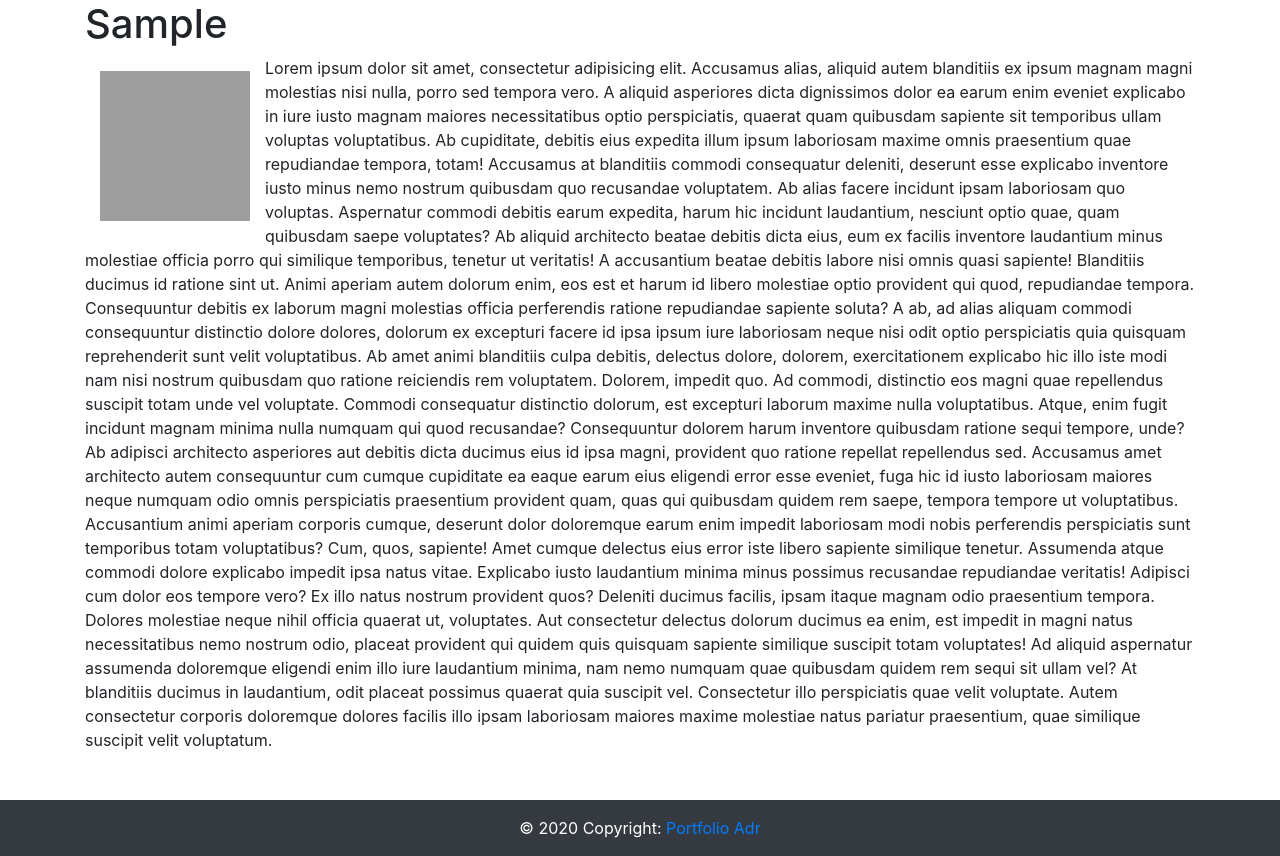
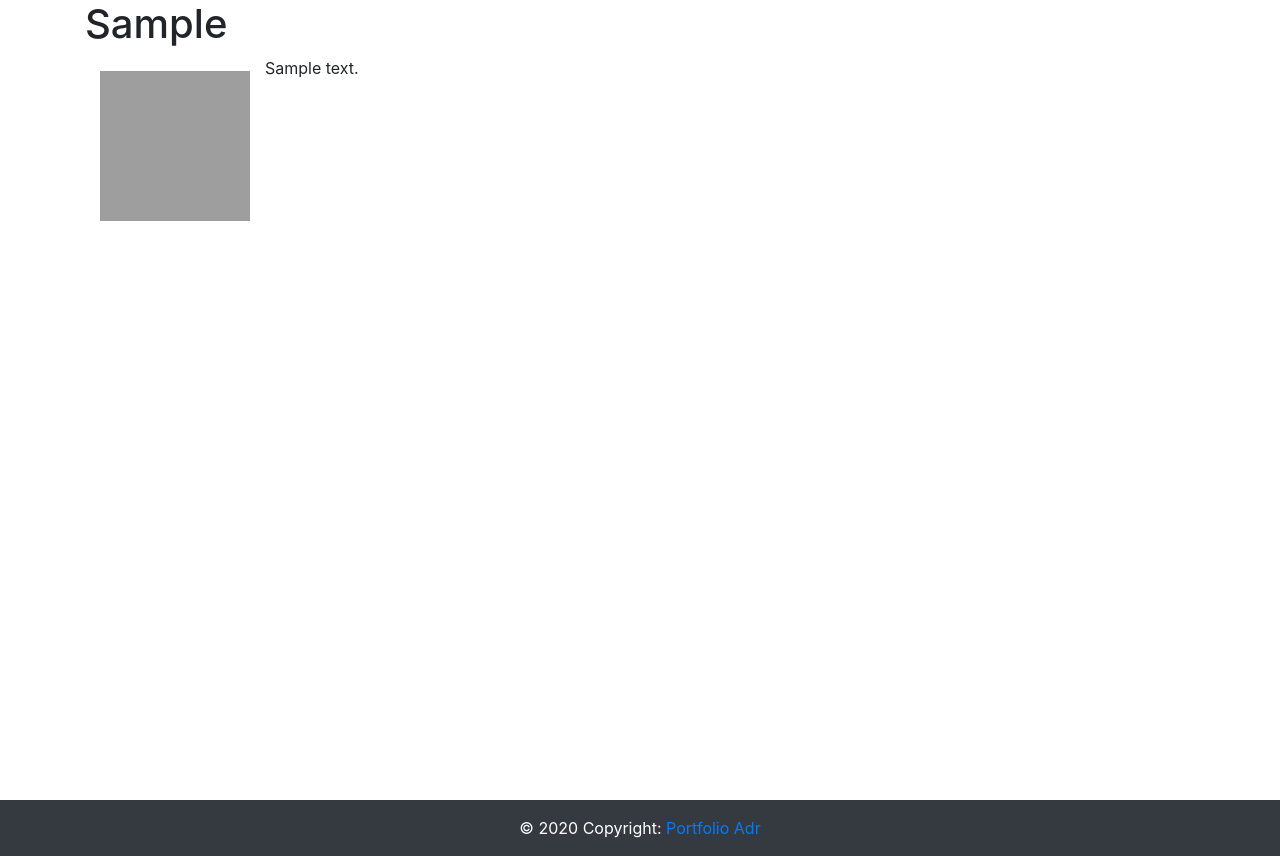
Before and after one commit to SzariK00/portfolio, a Django app: template infos/templates/infos/me.html in a window 1280 px wide. Shown: the part 56-912 px from the top of the page. Run offline with Django 3.2, Linux system fonts and the light colour scheme; the template is opened without the code that fills it: most values are stand-ins (such as "Sample title", 1, 10 or a date in 2020); some libraries are stand-ins or nearby versions; grey boxes are pictures that could not be loaded.

Commit message:
Dodany dynamiczny tekst lorem oraz obsluga poetry

```diff
--- a/infos/templates/infos/me.html
+++ b/infos/templates/infos/me.html
@@ -16,58 +16,7 @@
         <img src="https://scontent-waw1-1.xx.fbcdn.net/v/t1.0-9/535263_10207791447536596_7341348603523124082_n.jpg?_nc_cat=100&_nc_sid=85a577&_nc_ohc=TNG2P_1nO44AX8mLI_t&_nc_ht=scontent-waw1-1.xx&oh=64acd4e22bbae16113220ad494cf394c&oe=5F7EE6E2"
              style="float: left; margin: 15px; height: 150px; width: 150px">
         <p>
-            Lorem ipsum dolor sit amet, consectetur adipisicing elit. Accusamus alias, aliquid autem blanditiis ex ipsum
-            magnam magni molestias nisi nulla, porro sed tempora vero. A aliquid asperiores dicta dignissimos dolor ea
-            earum
-            enim eveniet explicabo in iure iusto magnam maiores necessitatibus optio perspiciatis, quaerat quam
-            quibusdam
-            sapiente sit temporibus ullam voluptas voluptatibus. Ab cupiditate, debitis eius expedita illum ipsum
-            laboriosam
-            maxime omnis praesentium quae repudiandae tempora, totam! Accusamus at blanditiis commodi consequatur
-            deleniti,
-            deserunt esse explicabo inventore iusto minus nemo nostrum quibusdam quo recusandae voluptatem. Ab alias
-            facere
-            incidunt ipsam laboriosam quo voluptas. Aspernatur commodi debitis earum expedita, harum hic incidunt
-            laudantium, nesciunt optio quae, quam quibusdam saepe voluptates? Ab aliquid architecto beatae debitis dicta
-            eius, eum ex facilis inventore laudantium minus molestiae officia porro qui similique temporibus, tenetur ut
-            veritatis! A accusantium beatae debitis labore nisi omnis quasi sapiente! Blanditiis ducimus id ratione sint
-            ut.
-            Animi aperiam autem dolorum enim, eos est et harum id libero molestiae optio provident qui quod, repudiandae
-            tempora. Consequuntur debitis ex laborum magni molestias officia perferendis ratione repudiandae sapiente
-            soluta? A ab, ad alias aliquam commodi consequuntur distinctio dolore dolores, dolorum ex excepturi facere
-            id
-            ipsa ipsum iure laboriosam neque nisi odit optio perspiciatis quia quisquam reprehenderit sunt velit
-            voluptatibus. Ab amet animi blanditiis culpa debitis, delectus dolore, dolorem, exercitationem explicabo hic
-            illo iste modi nam nisi nostrum quibusdam quo ratione reiciendis rem voluptatem. Dolorem, impedit quo. Ad
-            commodi, distinctio eos magni quae repellendus suscipit totam unde vel voluptate. Commodi consequatur
-            distinctio
-            dolorum, est excepturi laborum maxime nulla voluptatibus. Atque, enim fugit incidunt magnam minima nulla
-            numquam
-            qui quod recusandae? Consequuntur dolorem harum inventore quibusdam ratione sequi tempore, unde? Ab adipisci
-            architecto asperiores aut debitis dicta ducimus eius id ipsa magni, provident quo ratione repellat
-            repellendus
-            sed. Accusamus amet architecto autem consequuntur cum cumque cupiditate ea eaque earum eius eligendi error
-            esse
-            eveniet, fuga hic id iusto laboriosam maiores neque numquam odio omnis perspiciatis praesentium provident
-            quam,
-            quas qui quibusdam quidem rem saepe, tempora tempore ut voluptatibus. Accusantium animi aperiam corporis
-            cumque,
-            deserunt dolor doloremque earum enim impedit laboriosam modi nobis perferendis perspiciatis sunt temporibus
-            totam voluptatibus? Cum, quos, sapiente! Amet cumque delectus eius error iste libero sapiente similique
-            tenetur.
-            Assumenda atque commodi dolore explicabo impedit ipsa natus vitae. Explicabo iusto laudantium minima minus
-            possimus recusandae repudiandae veritatis! Adipisci cum dolor eos tempore vero? Ex illo natus nostrum
-            provident
-            quos? Deleniti ducimus facilis, ipsam itaque magnam odio praesentium tempora. Dolores molestiae neque nihil
-            officia quaerat ut, voluptates. Aut consectetur delectus dolorum ducimus ea enim, est impedit in magni natus
-            necessitatibus nemo nostrum odio, placeat provident qui quidem quis quisquam sapiente similique suscipit
-            totam
-            voluptates! Ad aliquid aspernatur assumenda doloremque eligendi enim illo iure laudantium minima, nam nemo
-            numquam quae quibusdam quidem rem sequi sit ullam vel? At blanditiis ducimus in laudantium, odit placeat
-            possimus quaerat quia suscipit vel. Consectetur illo perspiciatis quae velit voluptate. Autem consectetur
-            corporis doloremque dolores facilis illo ipsam laboriosam maiores maxime molestiae natus pariatur
-            praesentium,
-            quae similique suscipit velit voluptatum.
+            {{ text }}
         </p>
     </div>
 </div>
--- a/infos/templates/infos/sg.html
+++ b/infos/templates/infos/sg.html
@@ -14,10 +14,7 @@
 <div class="row">
     <div class="col-12">
         <p>
-            Lorem ipsum dolor sit amet, consectetur adipisicing elit. Accusamus accusantium aspernatur atque aut
-            deserunt, dolorem enim eos et ex facere, fuga fugiat id ipsam laboriosam libero maxime molestias mollitia,
-            nemo nesciunt nihil nisi numquam placeat praesentium provident quas quo repudiandae rerum tempore tenetur
-            vero! Molestias quaerat quas soluta veniam voluptate?
+            {{ text }}
         </p>
     </div>
 </div>
```
Also changed, not shown: infos/views.py (+8 -2 lines), pyproject.toml (added, +16 -0 lines), 3 other files.
